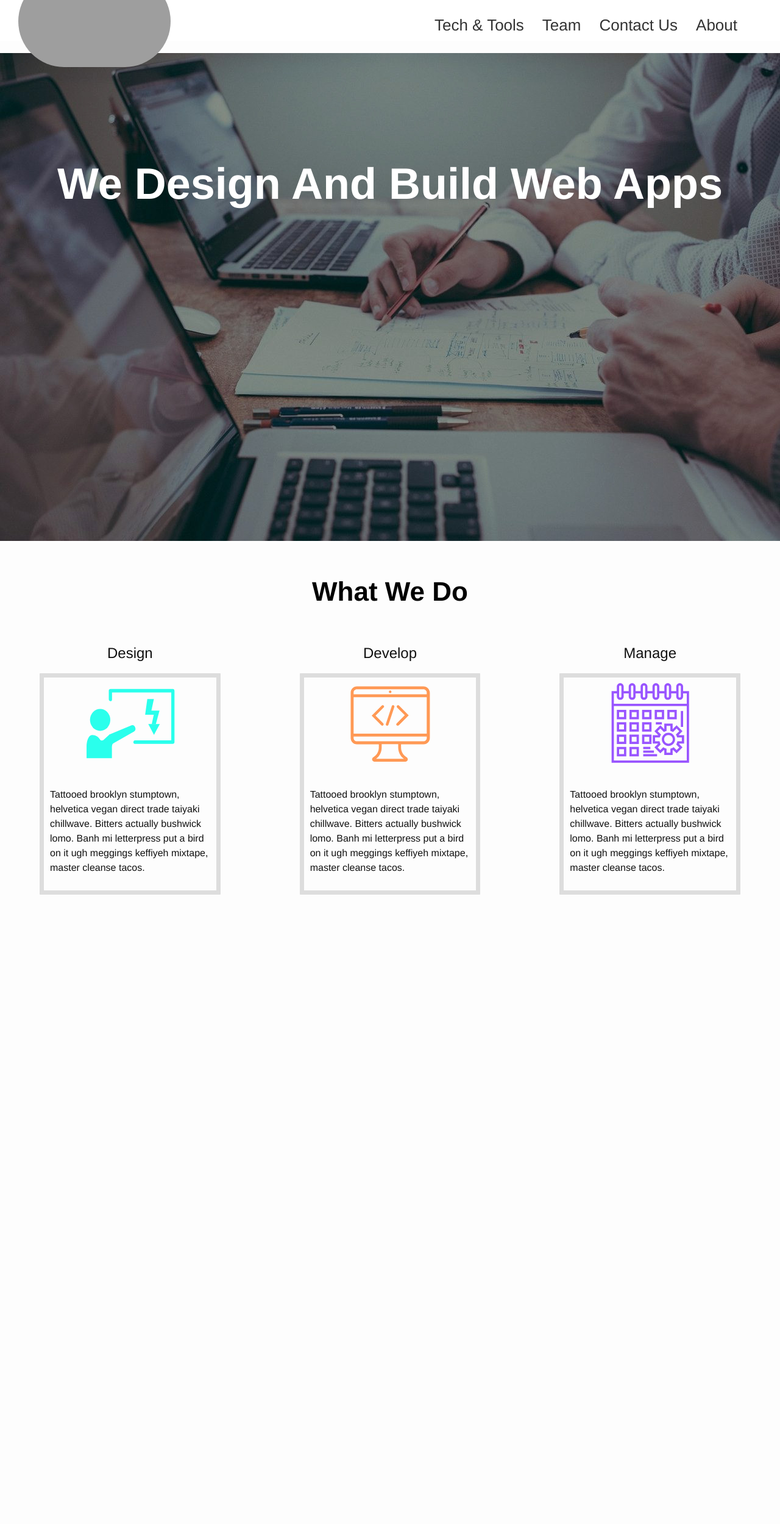
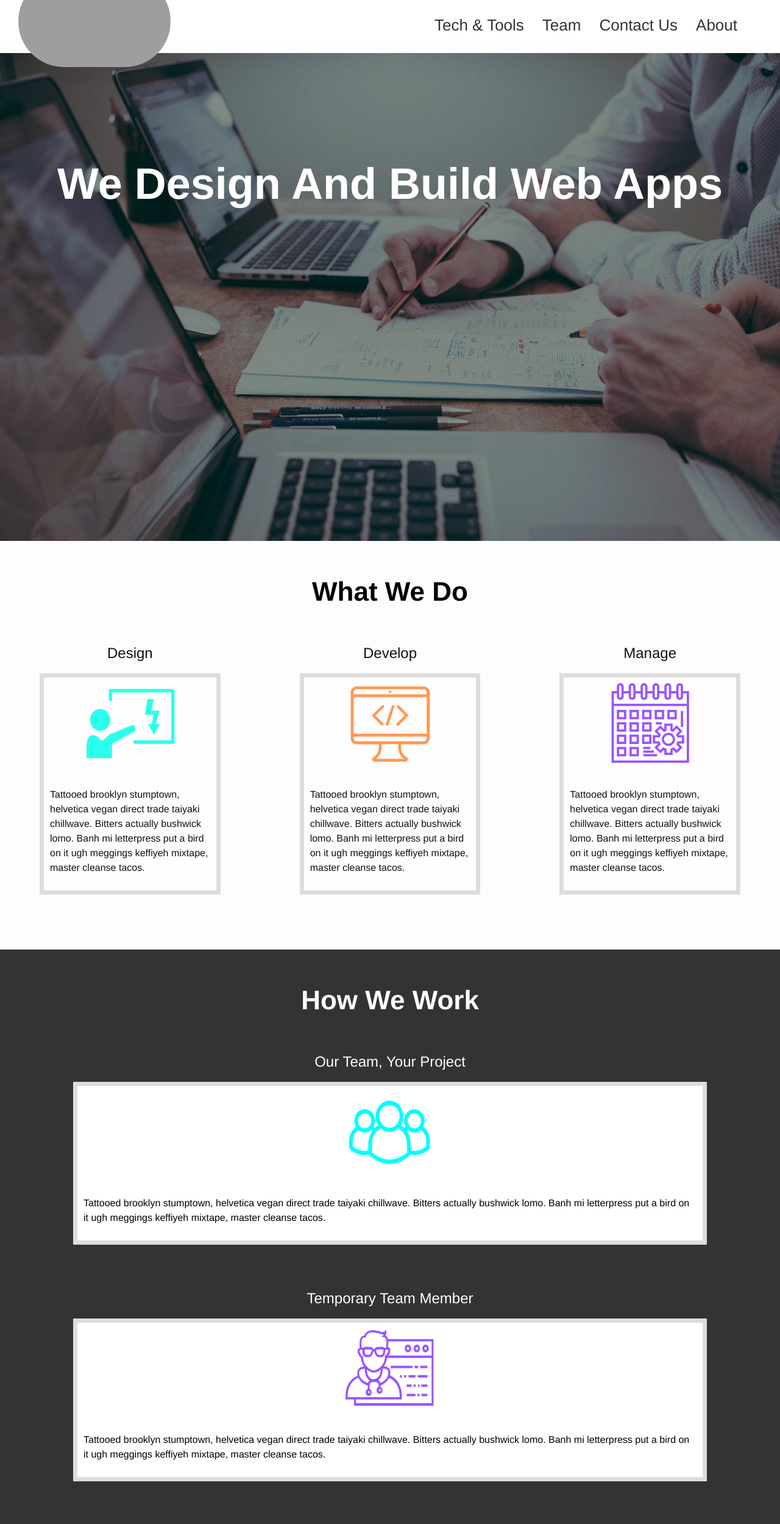
Before and after one commit to Andrew-Max/qubitix, a Jekyll site: the page built from index.html, in a window 1280 px wide. Shown: the whole page at 61% size. Built offline with Jekyll 4.4.1, drawn with Linux system fonts in a browser that asks for light colours; nearby versions of some CDN libraries; before the commit the page ends 1557 px from its top, so only the background shows below that; grey boxes are pictures that could not be loaded.

Commit message:
how we work section

```diff
--- a/_sass/_home.scss
+++ b/_sass/_home.scss
@@ -23,20 +23,16 @@
   }
 }
 
-.home .services {
+.header h2 {
   margin-top: 50px;
-  margin-bottom: 80px;
+  margin-bottom: 50px;
+  font-size: 44px;
+  font-weight: 900;
+  text-align: center;
+  color: black
+}
 
-  .header h2 {
-    margin-bottom: 50px;
-    font-size: 44px;
-    font-weight: 900;
-    text-align: center;
-    color: black
-  }
-  .card-title {
-    text-align: center;
-  }
+.cards {
   .card {
     margin: 10px 50px;
     border: 7px solid #ddd;
@@ -56,4 +52,29 @@
       width: 150px;
     }
   }
+  .card-title {
+    text-align: center;
+  }
 }
+
+
+.home .services {
+  margin-bottom: 80px;
+
+}
+
+.home .section.how {
+  background: #333;
+  color: white;
+
+  .header h2{
+    color: white;
+  }
+  .card {
+    color: black;
+    background: white;
+  }
+  .mode {
+    margin-bottom: 60px;
+  }
+}
--- a/index.html
+++ b/index.html
@@ -3,7 +3,7 @@ layout: default
 ---
 
 <div class="home">
-  <div class="headline">
+  <div class="section headline">
     <div class="jumbotron main">
       <div class="container">
 
@@ -16,7 +16,9 @@ layout: default
       </div>
     </div>
 
-    <div class="services container-fluid">
+    <div class="main container-fluid">
+
+      <div class="section services">
         <div class="row">
           <div class="col-xs-12 header">
             <h2>What We Do</h2>
@@ -24,9 +26,8 @@ layout: default
           </div>
         </div>
 
-      <div class="row">
+        <div class="row cards">
           <div class="col-xs-4 service design">
-
             <h2 class='card-title'>Design</h2>
 
             <div class="card">
@@ -44,7 +45,6 @@ layout: default
           </div>
 
           <div class="col-xs-4 service develop">
-
             <h2 class='card-title'>Develop</h2>
 
             <div class="card">
@@ -62,7 +62,6 @@ layout: default
           </div>
 
           <div class="col-xs-4 service manage">
-
             <h2 class='card-title'>Manage</h2>
 
             <div class="card">
@@ -78,8 +77,57 @@ layout: default
               </div>
             </div>
           </div>
+
+        </div>
+      </div>
+    </div>
+
+    <div class="section how">
+      <div class="container">
+
+        <div class="row">
+          <div class="col-xs-12 header">
+            <h2>How We Work</h2>
+          </div>
+        </div>
+
+        <div class="row cards">
+          <div class="col-xs-12 mode team">
+            <h2 class='card-title'>Our Team, Your Project</h2>
+
+            <div class="card">
+              <div class="card-header">
+
+                <img src="/assets/svg/team.svg"
+                  class='service-icon'
+                  height="100"
+                  width="100" />
+              </div>
+              <div class="card-body">
+                <p>Tattooed brooklyn stumptown, helvetica vegan direct trade taiyaki chillwave. Bitters actually bushwick lomo. Banh mi letterpress put a bird on it ugh meggings keffiyeh mixtape, master cleanse tacos. </p>
+              </div>
+            </div>
+          </div>
+
+          <div class="col-xs-12 mode individual">
+            <h2 class='card-title'>Temporary Team Member</h2>
+
+            <div class="card">
+              <div class="card-header">
+
+                <img src="/assets/svg/individual.svg"
+                  class='service-icon'
+                  height="100"
+                  width="100" />
+              </div>
+              <div class="card-body">
+                <p>Tattooed brooklyn stumptown, helvetica vegan direct trade taiyaki chillwave. Bitters actually bushwick lomo. Banh mi letterpress put a bird on it ugh meggings keffiyeh mixtape, master cleanse tacos. </p>
+              </div>
+            </div>
           </div>
 
         </div>
       </div>
     </div>
+  </div>
+</div>
```
Also changed, not shown: assets/svg/individual.svg (added), assets/svg/team.svg (added). Lines whose indentation alone changed are shown as unchanged.
